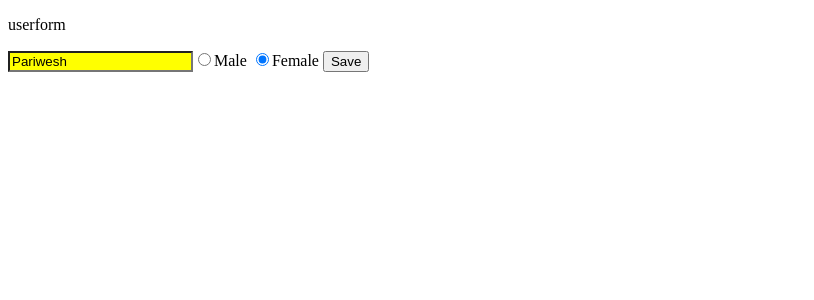
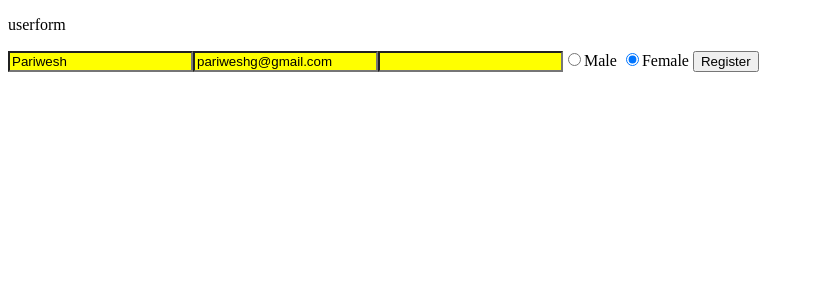
Before and after one commit to ibmpariwesh/HnT-nov-2022, an Angular app in the folder app1/: page / in a window 1280 px wide. Shown: the top 300 px of the page, without its empty margins (0-814 px from the left). Built offline with nearby package versions, Linux system fonts and the light colour scheme.

Commit message:
ajax request

```diff
--- a/app1/src/app/app.module.ts
+++ b/app1/src/app/app.module.ts
@@ -5,7 +5,7 @@ import { BrowserModule } from '@angular/platform-browser';
 import { AppComponent } from './app.component';
 import { UserformComponent } from './userform/userform.component';
 import { OrderformComponent } from './orderform/orderform.component';
-
+import { HttpClientModule } from "@angular/common/http";
 @NgModule({//decorator
   declarations: [
     AppComponent,
@@ -13,7 +13,7 @@ import { OrderformComponent } from './orderform/orderform.component';
     OrderformComponent
   ],
   imports: [
-    BrowserModule, FormsModule
+    BrowserModule, FormsModule, HttpClientModule
   ],
   providers: [],
   bootstrap: [AppComponent]
--- a/app1/src/app/user.service.ts
+++ b/app1/src/app/user.service.ts
@@ -1,13 +1,16 @@
+import { HttpClient } from '@angular/common/http';
 import { Injectable } from '@angular/core';
 
+const URL = 'http://localhost:8080/api/auth/signup'
 @Injectable({
   providedIn: 'root'
 })
 export class UserService {
-  save(firstname:any) {
+  constructor(public http: HttpClient ){}
+  save(user:any) {
     //logic
-    console.log('firstname '+firstname );
+    console.log('firstname '+user.firstname );
+    console.log(user.gender);
+    return this.http.post(URL,user);
   }
-
-  constructor() { }
 }
--- a/app1/src/app/userform/userform.component.html
+++ b/app1/src/app/userform/userform.component.html
@@ -1,8 +1,12 @@
 <p>userform </p>
 <div>
-    <input [(ngModel)]="user.firstname">
+    <input [(ngModel)]="user.username">
+    <input [(ngModel)]="user.email">
+    <input [(ngModel)]="user.password">
+
+
     <input type="radio" [(ngModel)]='user.gender' value="M">Male
     <input type="radio" [(ngModel)]='user.gender' value='F'>Female
 
-    <button (click)="save()">Save</button>
+    <button (click)="register()">Register</button>
 </div>
--- a/app1/src/app/userform/userform.component.ts
+++ b/app1/src/app/userform/userform.component.ts
@@ -12,12 +12,18 @@ export class UserformComponent {
   }
   //state
   user={
-    firstname : "Pariwesh",
+    username : "Pariwesh",
+    email:"pariweshg@gmail.com",
+    password:"",
     gender: "F"
   }
-  public save(){
+  public register(){
     console.log("test");
-    this.userService.save(this.user);
+    const observable = this.userService.save(this.user);
+    observable.subscribe((response:any)=>{
+      console.log(response);
+
+    })
     console.error('error has happed'+this.user)
   }
 }
```
